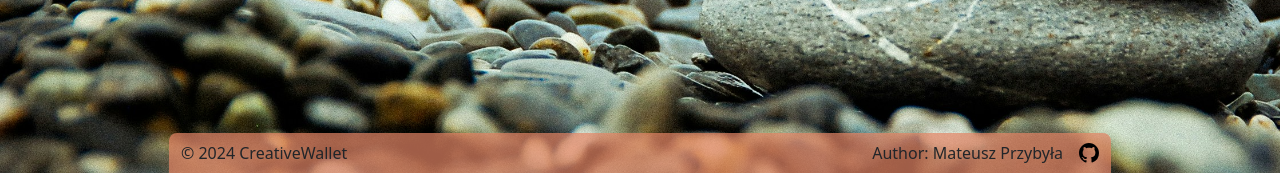
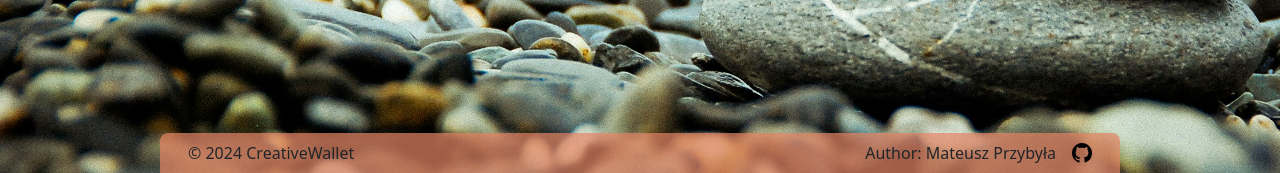
Before and after one commit to mateusz-przybyla/CreativeWallet_FE, a plain HTML site: page index.html in a window 1280 px wide. Shown: the part 627-800 px from the top of the page. Drawn offline with nearby package versions, Linux system fonts and the light colour scheme.

Commit message:
Improved footer implementation - absolute position

```diff
--- a/index.html
+++ b/index.html
@@ -15,7 +15,7 @@
   </head>
 
   <body>
-    <div class="custom-bg pt-2">
+    <div class="bg-image pt-2 position-relative">
       <header>
         <nav
           class="navbar navbar-expand-md navbar-dark bg-dark w-lg-75 px-lg-3 mx-2 mx-lg-auto rounded-3"
@@ -72,8 +72,8 @@
           </div>
         </nav>
       </header>
-      <main class="position-relative">
-        <div class="container my-5 w-lg-75 px-2 px-sm-0 pb-5">
+      <main class="pb-75">
+        <div class="container my-5 w-lg-75 px-2 px-sm-0">
           <div class="p-5 text-center bg-opacity-60 rounded-3">
             <img
               src="./assets/svg/graph-up-arrow.svg"
@@ -99,11 +99,12 @@
           </div>
         </div>
       </main>
-      <footer>
-        <div class="container custom-position">
+      <footer class="position-absolute w-100 bottom-0">
         <div
-            class="row d-flex justify-content-between align-items-center bg-opacity-70 w-lg-75 mx-lg-auto rounded-top-3"
+          class="bg-opacity-70 w-lg-75 px-lg-3 mx-2 mx-lg-auto rounded-top-3"
         >
+          <div class="container">
+            <div class="row d-flex justify-content-between align-items-center">
               <div
                 class="col-md-4 d-flex justify-content-center justify-content-md-start"
               >
@@ -123,6 +124,7 @@
               </div>
             </div>
           </div>
+        </div>
       </footer>
     </div>
     <script
--- a/style.css
+++ b/style.css
@@ -1,8 +1,12 @@
-.custom-bg {
+.bg-image {
   min-height: 100vh;
   background-image: url("./assets/images/stacked-stones-2.jpg");
   background-repeat: no-repeat;
   background-size: cover;
+}
+
+.pb-75 {
+  padding-bottom: 75px;
 }
 
 .line {
@@ -17,14 +21,6 @@
   background: rgba(228, 133, 101, 0.7);
 }
 
-@media (min-width: 576px) {
-  .custom-position {
-    position: absolute;
-    min-width: 100%;
-    bottom: 0;
-  }
-}
-
 @media (min-width: 992px) {
   .w-lg-50 {
     width: 50% !important;
```
Lines whose indentation alone changed are shown as unchanged.
